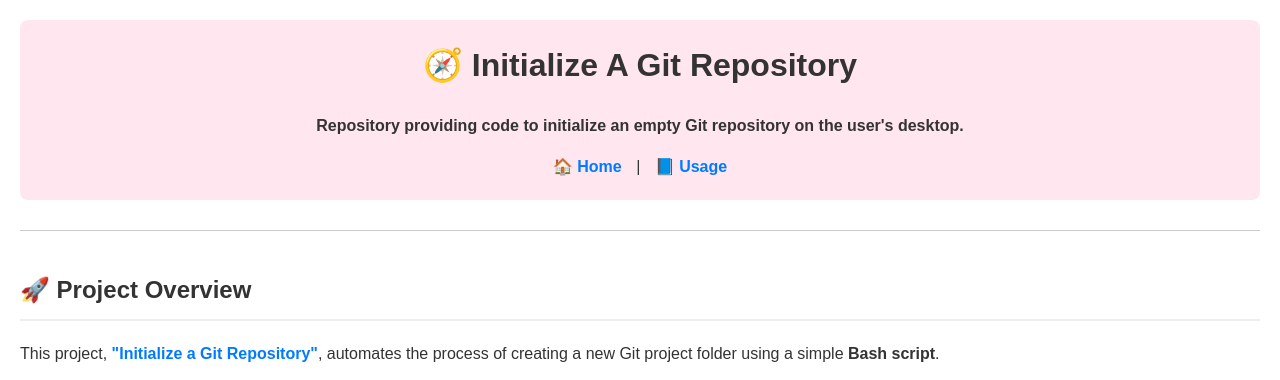
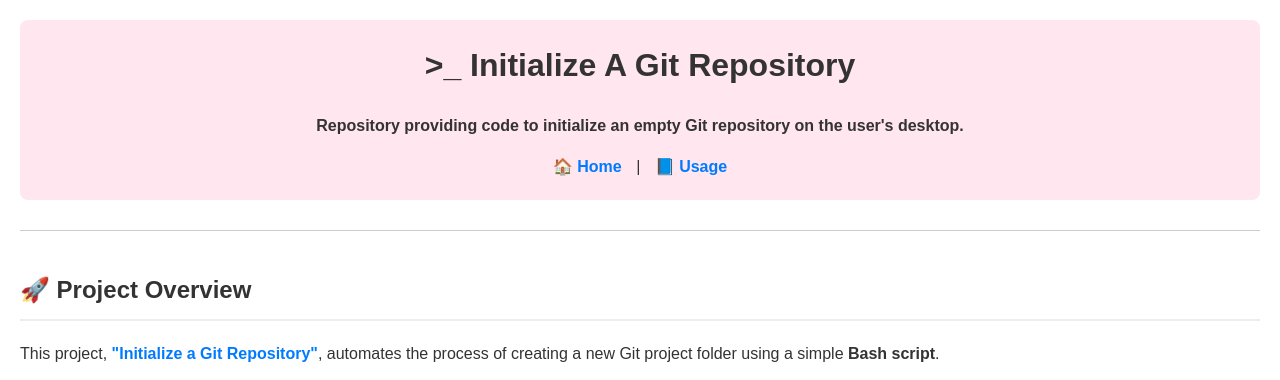
Before and after one commit to rh3nium/Initialize-A-Git-Repository, a plain HTML site: page index.html in a window 1280 px wide. Shown: the top 380 px of the page. Drawn offline with Linux system fonts and the light colour scheme.

Commit message:
Update index.html

```diff
--- a/index.html
+++ b/index.html
@@ -74,7 +74,7 @@
 <body>
 
     <div class="header-box">
-        <h1>🧭 Initialize A Git Repository</h1>
+        <h1>>_ Initialize A Git Repository</h1>
         <p><strong>Repository providing code to initialize an empty Git repository on the user's desktop.</strong></p>
         <div class="nav-links">
             <a href="index.html">🏠 Home</a> | <a href="usage.html">📘 Usage</a>
```
